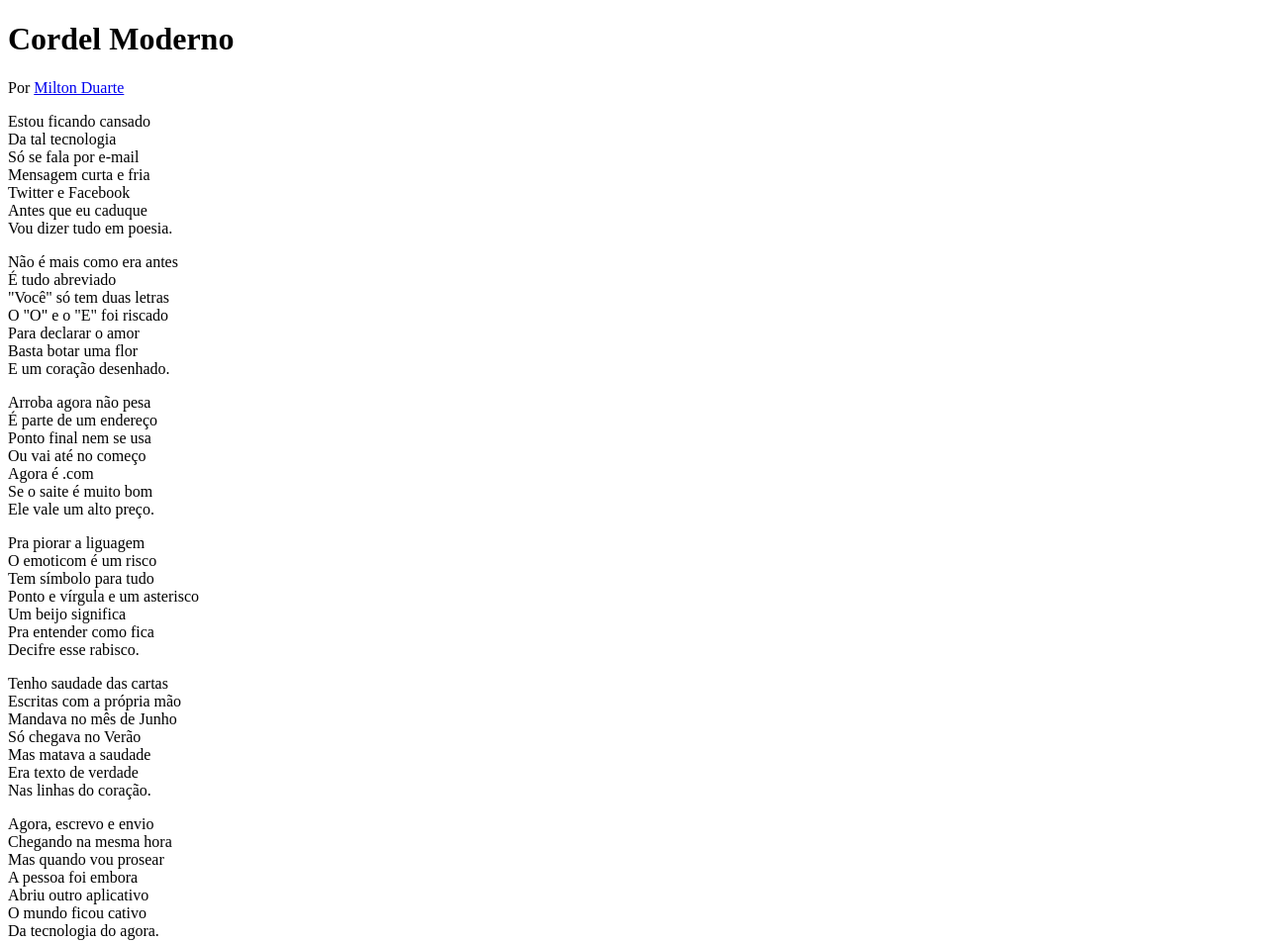
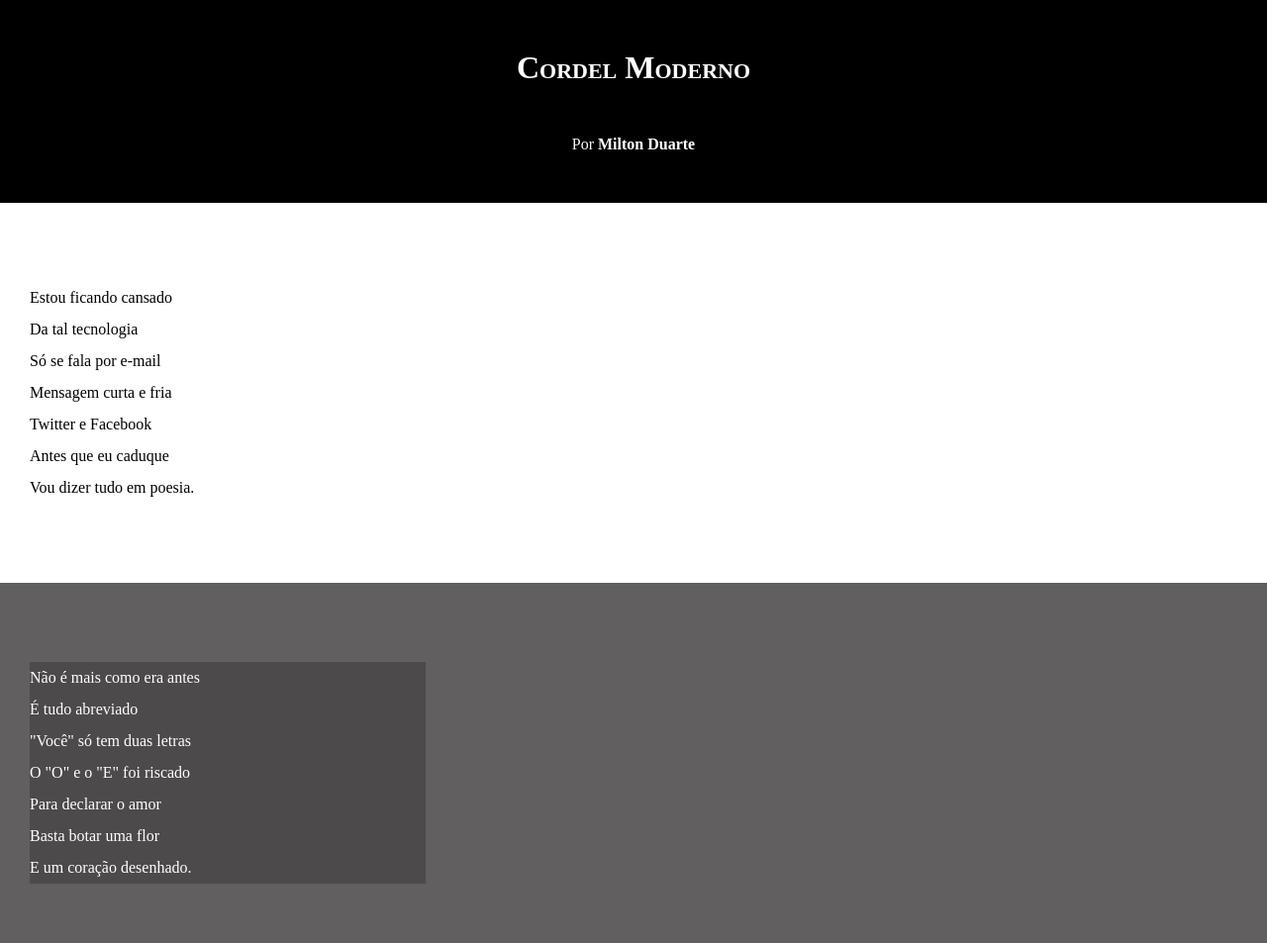
Before and after one commit to 01-joaovitor/html-css, a plain HTML site: page desafios/d012/index.html in a window 1280 px wide. Shown: the top 953 px of the page at 99% size. Drawn offline with Linux system fonts and the light colour scheme.

Commit message:
atualizei o css

```diff
--- a/desafios/d012/estilo/style.css
+++ b/desafios/d012/estilo/style.css
@@ -1 +1,65 @@
 @charset "UTF-8";
+
+* {
+    margin: 0px;
+    padding: 0px;
+}
+
+html, body {
+    min-height: 100vh;
+    background-color: darkgray;
+}
+
+header {
+    text-align: center;
+    background-color: black;
+    color: white;
+}
+
+header h1 {
+    padding: 50px;
+    font-variant: small-caps;
+}
+
+header p {
+    padding-bottom: 50px;
+}
+
+header a, footer a {
+    color: white;
+    text-decoration: none;
+    font-weight: bolder;
+}
+
+header a:hover, footer a:hover {
+    text-decoration: underline;
+}
+
+section {
+    padding-top: 10vh;
+    padding-bottom: 10vh;
+    line-height: 2em;
+    padding-left: 30px;
+}
+
+section.normal {
+    background-color: white;
+    color: black;
+}
+
+section.imagem {
+    background-color: rgb(97, 95, 95);
+    color: white;
+}
+
+section.imagem p {
+    width: 400px;
+    background-color: rgba(0, 0, 0, 0.219);
+}
+
+footer {
+    text-align: center;
+    background-color: black;
+    color: white;
+    padding: 10px;
+}
--- a/desafios/d012/index.html
+++ b/desafios/d012/index.html
@@ -12,7 +12,7 @@
     <p>Por <a href="https://www.recantodasletras.com.br/poesias/3186743" target="_blank">Milton Duarte</a></p>
     </header>
 
-    <section>
+    <section class="normal">
         <p>
             Estou ficando cansado <br>
             Da tal tecnologia <br>
@@ -25,7 +25,7 @@
     </section>
 
 
-    <section>
+    <section class="imagem">
         <p>
             Não é mais como era antes <br>
             É tudo abreviado <br>
@@ -38,7 +38,7 @@
     </section>
 
 
-    <section>
+    <section class="normal">
         <p>
             Arroba agora não pesa <br>
             É parte de um endereço <br>
@@ -61,7 +61,7 @@
     </section>
 
 
-    <section>
+    <section class="imagem">
         <p>
             Tenho saudade das cartas <br>
             Escritas com a própria mão <br>
@@ -74,7 +74,7 @@
     </section>
 
 
-    <section>
+    <section class="normal">
         <p>
             Agora, escrevo e envio <br>
             Chegando na mesma hora <br>
```
